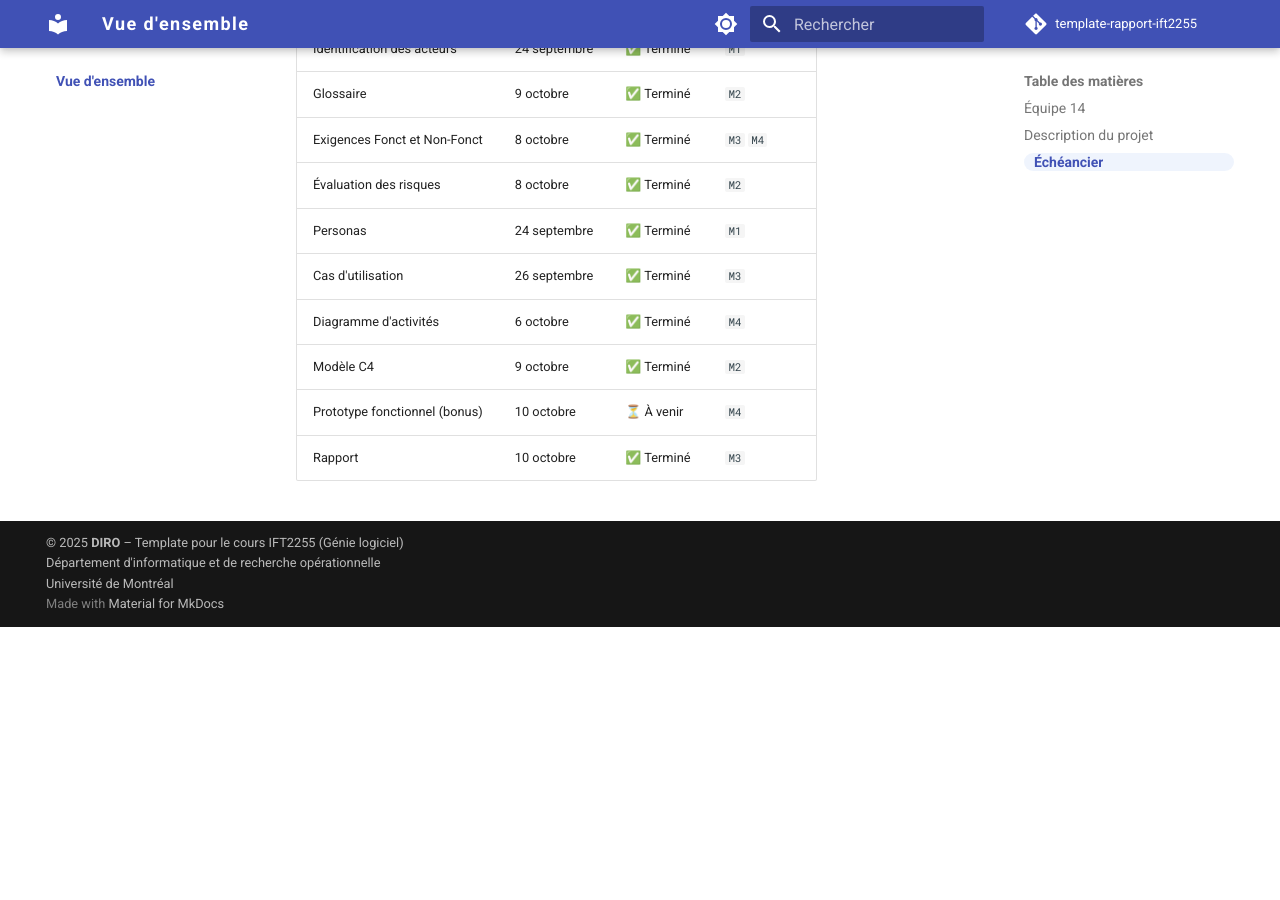
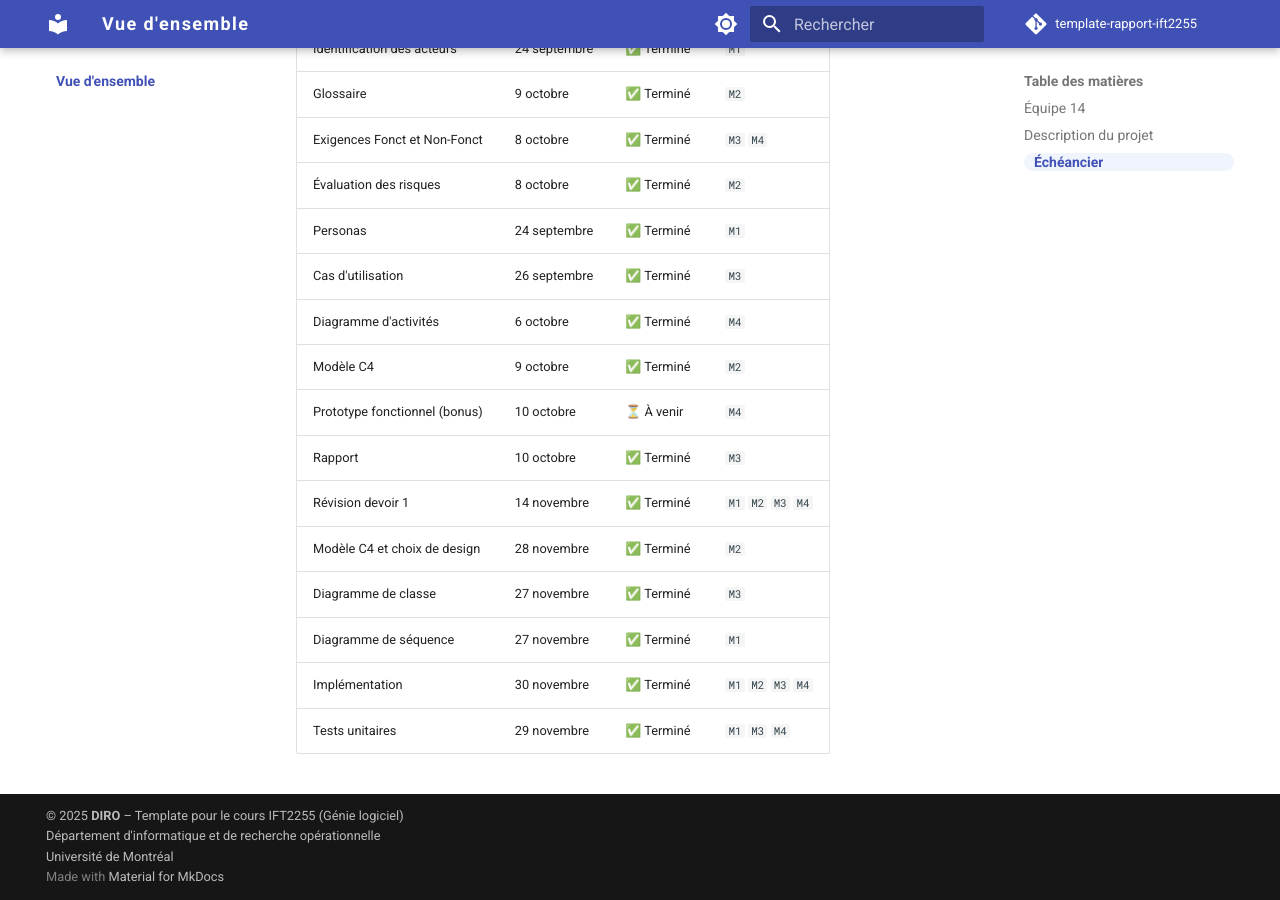
Before and after one commit to jujutheriault/IFT2255_Devoir1, an MkDocs documentation site: the page built from docs/index.md, in a window 1280 px wide and 900 px high, scrolled down 944 px. Built offline with MkDocs 1.6.1 and Material for MkDocs 9.7.7, drawn with Linux system fonts in a browser that asks for light colours; comment, search, counter and statistics services are not loaded; before the commit the page ends 1571 px from its top, so only the background shows below that.

Commit message:
Update index.md

```diff
--- a/docs/index.md
+++ b/docs/index.md
@@ -27,6 +27,12 @@ Ce projet a pour objetif de créer une plateforme web accessible aux étudiants
 | Personas                      | 24 septembre  | ✅ Terminé  | `M1`         |
 | Cas d'utilisation             | 26 septembre  | ✅ Terminé  | `M3`         |
 | Diagramme d'activités         | 6 octobre     | ✅ Terminé  | `M4`         |
-| Modèle C4                     | 9 octobre     | ✅ Terminé | `M2`         |
+| Modèle C4                     | 9 octobre     | ✅ Terminé | `M2`          |
 | Prototype fonctionnel (bonus) | 10 octobre    | ⏳ À venir  | `M4`         |
-| Rapport                       | 10 octobre    | ✅ Terminé | `M3`          |
+| Rapport                       | 10 octobre    | ✅ Terminé | `M3`
+| Révision devoir 1	            | 14 novembre   | ✅ Terminé  | `M1` `M2` `M3` `M4`|
+| Modèle C4 et choix de design	| 28 novembre   | ✅ Terminé  | `M2`         |
+| Diagramme de classe	          | 27 novembre   | ✅ Terminé  | `M3`         |
+| Diagramme de séquence	        | 27 novembre   | ✅ Terminé  | `M1`         |
+| Implémentation	              | 30 novembre   | ✅ Terminé  | `M1` `M2` `M3` `M4`|
+| Tests unitaires	              | 29 novembre   | ✅ Terminé  | `M1` `M3` `M4`|
```
